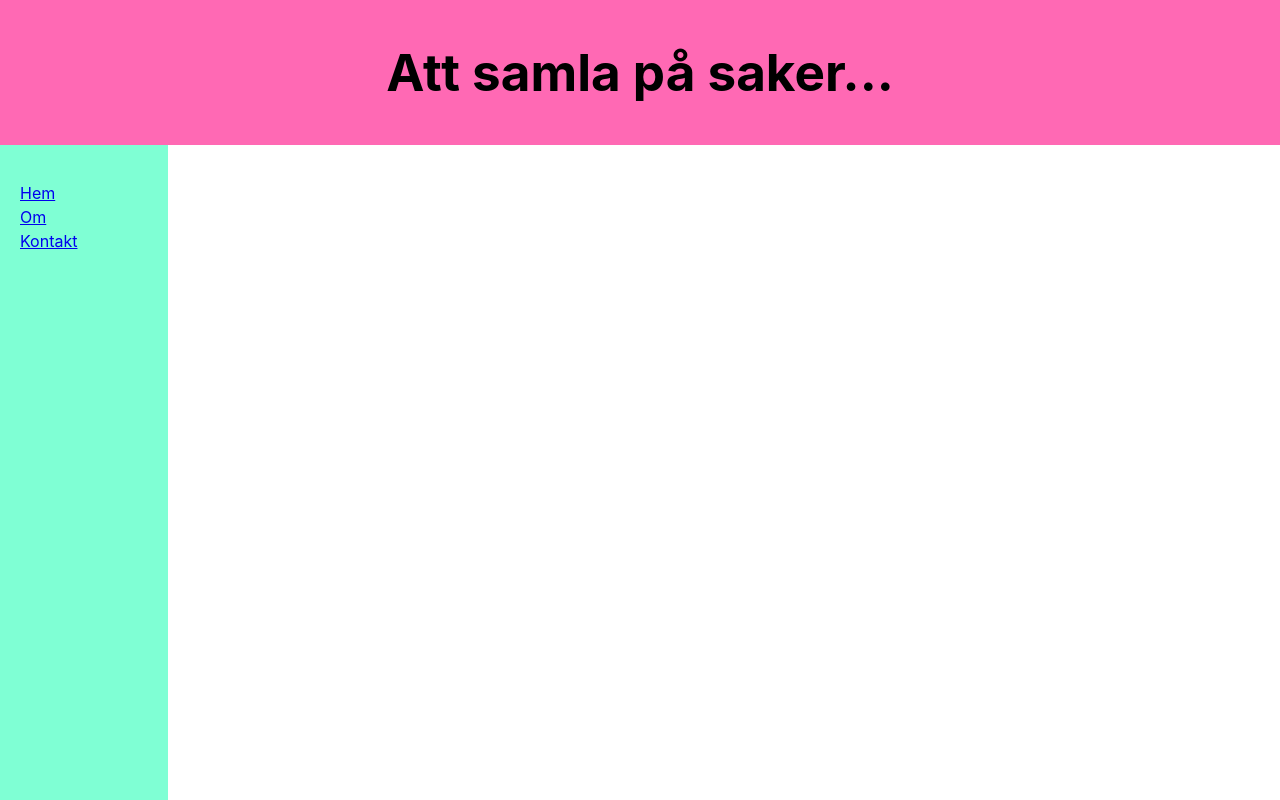
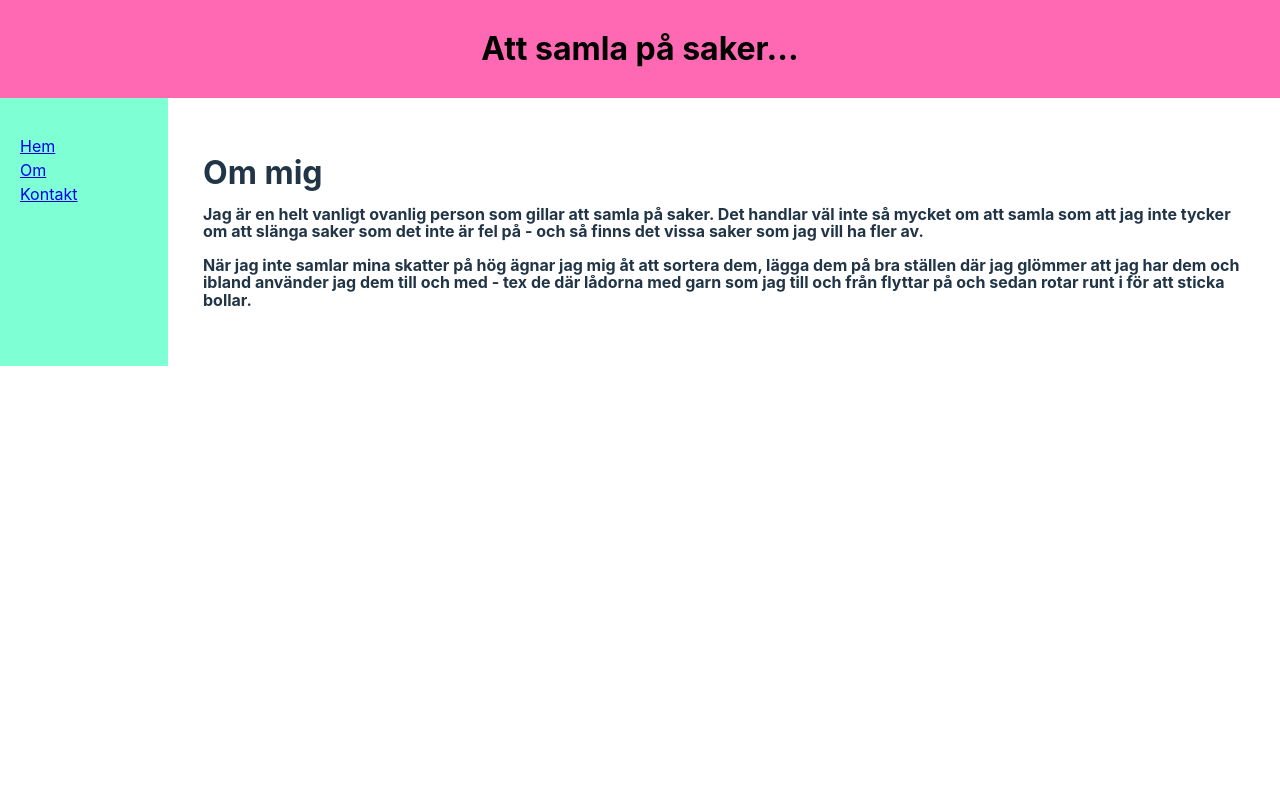
Before and after one commit to annkar73/min_hobby, a website built with Vite: page index.html in a window 1280 px wide. Both pictures are taken after a click on the link "Om". Shown: the top 800 px of the page. Built offline with nearby package versions, Linux system fonts and the light colour scheme.

Commit message:
:tada: about info updated

```diff
--- a/main.js
+++ b/main.js
@@ -1,11 +1,28 @@
 import './style.css'
 
 function showHome() {
-  document.getElementById("content").textContent = "Välkommen. Här ska det hamna innehåll";
+  let contentDiv = document.getElementById('content');
+  let contentTitle = document.createElement('h1');
+  contentTitle.textContent = "Välkommen!";
+  let contentText = document.createElement('p');
+  contentText.textContent = "Jag har en passion för kokböcker. Inte så att jag följer recept, utan snarare läser jag dem och roas av att få inspiration av recepten. Ju äldre böcker desto bättre, men det hindrar ju såklart inte att jag fyndar lite på bokrean när jag har chansen.";
+  contentDiv.appendChild(contentTitle);
+  contentTitle.appendChild(contentText);
+
 }
 
 function showAbout() {
-  document.getElementById("content").textContent = "Om mig. Här kommer det info om mig";
+  let contentDiv = document.getElementById('content');
+  contentDiv.textContent = "";
+  let aboutTitle = document.createElement('h1');
+  aboutTitle.textContent = "Om mig";
+  let aboutParagraph1 = document.createElement('p');
+  aboutParagraph1.textContent = "Jag är en helt vanligt ovanlig person som gillar att samla på saker. Det handlar väl inte så mycket om att samla som att jag inte tycker om att slänga saker som det inte är fel på - och så finns det vissa saker som jag vill ha fler av.";
+  let aboutParagraph2 = document.createElement('p');
+  aboutParagraph2.textContent = "När jag inte samlar mina skatter på hög ägnar jag mig åt att sortera dem, lägga dem på bra ställen där jag glömmer att jag har dem och ibland använder jag dem till och med - tex de där lådorna med garn som jag till och från flyttar på och sedan rotar runt i för att sticka bollar. "
+  contentDiv.appendChild(aboutTitle);
+  aboutTitle.appendChild(aboutParagraph1);
+  aboutTitle.appendChild(aboutParagraph2);
 
 }
 
--- a/style.css
+++ b/style.css
@@ -19,8 +19,12 @@ body {
 }
 
 h1 {
-  font-size: 3.2em;
+  font-size: 2rem;
   line-height: 1.1;
+}
+
+p {
+  font-size: 1rem;
 }
 
 ul {
@@ -39,20 +43,18 @@ header{
 }
 .wrapper {
   display: flex;
-  flex-direction: column;
-  height: 100vh;
 }
 
 #sidebar {
   width: 10vw;
   background-color: aquamarine;
   padding: 20px;
-  height: 100%;
 }
 
 #content {
   flex: 1;
   padding: 20px;
+  margin: 15px;
 }
 
 
```
Also changed, not shown: index.html (+2 -1 lines).
